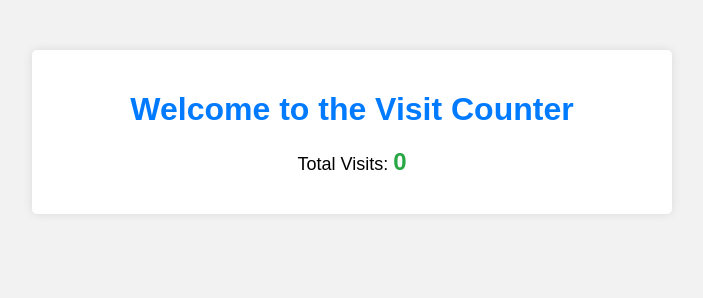
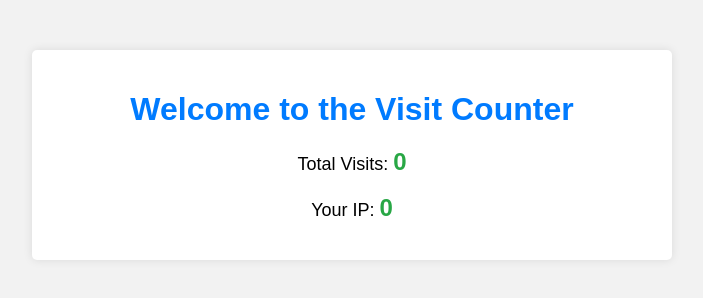
Before and after one commit to wjson2002/websiteLogger, a plain HTML site: page index.html in a window 1280 px wide. Shown: the whole page, without its empty margins (288-991 px from the left). Drawn offline with nearby package versions, Linux system fonts and the light colour scheme.

Commit message:
Update index.html
Added your ip display

```diff
--- a/index.html
+++ b/index.html
@@ -10,6 +10,7 @@
     <div class="container">
         <h1>Welcome to the Visit Counter</h1>
         <p>Total Visits: <span id="visitCount">0</span></p>
+        <p id="ip-address">Your IP: <span id="visitCount">0</span></p>
     </div>
 </body>
 </html>
```
